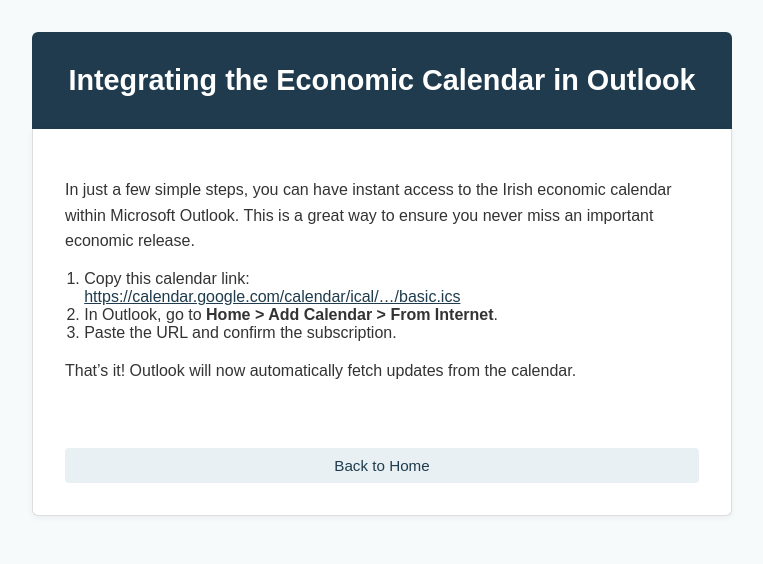
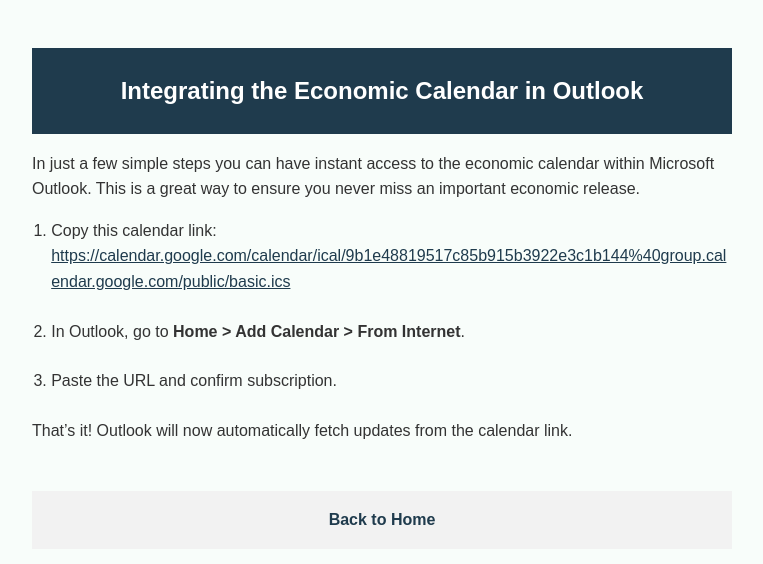
Before and after one commit to mflanagan201/Macro_release_Calendar, a website: page blog/integrate-calendar-outlook.html in a window 1280 px wide. Shown: the whole page, without its empty margins (258-1021 px from the left). Drawn offline with Linux system fonts and the light colour scheme.

Commit message:
Update integrate-calendar-outlook.html

```diff
--- a/blog/integrate-calendar-outlook.html
+++ b/blog/integrate-calendar-outlook.html
@@ -3,113 +3,82 @@
 <head>
   <meta charset="UTF-8" />
   <meta name="viewport" content="width=device-width, initial-scale=1.0" />
-  <title>Integrating the Economic Calendar in Outlook | MacroCalendar</title>
-  <meta name="description" content="Learn how to integrate the Irish economic calendar into Microsoft Outlook and stay up to date with key releases." />
-  <link rel="stylesheet" href="../style.css" />
+  <title>Integrating the Economic Calendar in Outlook</title>
   <style>
     body {
       font-family: Arial, sans-serif;
-      background-color: #f6fafa;
+      line-height: 1.6;
+      background-color: #f8fdfa;
       margin: 0;
       padding: 0;
       color: #333;
     }
-
     .container {
       max-width: 700px;
-      margin: 0 auto;
+      margin: auto;
       padding: 2em 1em;
     }
-
-    .hero {
+    h1 {
       background-color: #1f3b4d;
-      color: #fff;
-      padding: 2em 1em;
+      color: white;
+      padding: 1em;
       text-align: center;
-      border-radius: 6px 6px 0 0;
+      font-size: 1.5em;
     }
-
-    .hero h1 {
-      margin: 0;
-      font-size: 1.8em;
-    }
-
-    .content {
-      background: white;
-      padding: 2em;
-      border: 1px solid #ddd;
-      border-top: none;
-      border-radius: 0 0 6px 6px;
-      box-shadow: 0 2px 6px rgba(0, 0, 0, 0.05);
-    }
-
-    .content p {
-      font-size: 1rem;
-      line-height: 1.6;
-    }
-
-    .content ol {
-      margin-top: 1em;
+    ol {
       padding-left: 1.2em;
     }
-
-    .content code {
-      background-color: #eee;
-      padding: 0.2em 0.4em;
-      border-radius: 4px;
-      font-family: monospace;
+    li {
+      margin-bottom: 1.5em;
     }
-
+    a {
+      word-break: break-all;
+      color: #1f3b4d;
+      text-decoration: underline;
+    }
     .back-link {
       display: block;
+      margin-top: 3em;
       text-align: center;
-      margin-top: 2em;
-      font-size: 0.95em;
+      background-color: #f2f2f2;
+      padding: 1em;
+    }
+    .back-link a {
       color: #1f3b4d;
       text-decoration: none;
-      padding: 0.6em 1.2em;
-      background-color: #e8f0f4;
-      border-radius: 4px;
-      transition: background 0.2s ease-in-out;
-    }
-
-    .back-link:hover {
-      background-color: #d0e6ee;
+      font-weight: bold;
     }
   </style>
 </head>
 <body>
   <div class="container">
-    <div class="hero">
     <h1>Integrating the Economic Calendar in Outlook</h1>
-    </div>
 
-    <div class="content">
     <p>
-        In just a few simple steps, you can have instant access to the Irish economic calendar within Microsoft Outlook. This is a great way to ensure you never miss an important economic release.
+      In just a few simple steps you can have instant access to the economic calendar within Microsoft Outlook. This is a great way to ensure you never miss an important economic release.
     </p>
 
     <ol>
       <li>
         Copy this calendar link:<br />
-          <a href="https://calendar.google.com/calendar/ical/9b1e48819517c85b915b3922e3c1b144%40group.calendar.google.com/public/basic.ics" target="_blank" style="word-break: break-all; color: #1f3b4d; text-decoration: underline;">
-  https://calendar.google.com/calendar/ical/…/basic.ics
+        <a href="https://calendar.google.com/calendar/ical/9b1e48819517c85b915b3922e3c1b144%40group.calendar.google.com/public/basic.ics" target="_blank">
+          https://calendar.google.com/calendar/ical/9b1e48819517c85b915b3922e3c1b144%40group.calendar.google.com/public/basic.ics
         </a>
-<br>
       </li>
       <li>
-          In Outlook, go to <strong>Home &gt; Add Calendar &gt; From Internet</strong>.
-<br>
+        In Outlook, go to <strong>Home > Add Calendar > From Internet</strong>.
       </li>
       <li>
-          Paste the URL and confirm the subscription.
-<br>
+        Paste the URL and confirm subscription.
       </li>
     </ol>
 
-      <p>That’s it! Outlook will now automatically fetch updates from the calendar.</p>
-<br>
-      <a class="back-link" href="../index.html">Back to Home</a>
+    <p>
+      That’s it! Outlook will now automatically fetch updates from the calendar link.
+    </p>
+
+    <div class="back-link">
+      <a href="index.html">Back to Home</a>
     </div>
   </div>
 </body>
```
Lines whose indentation alone changed are shown as unchanged.
